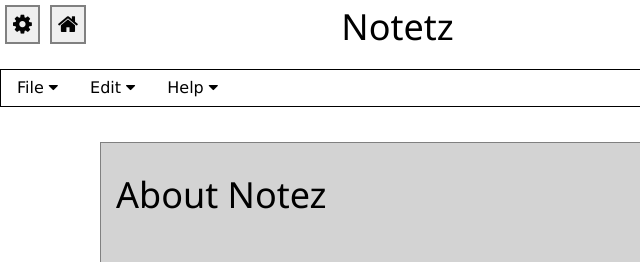
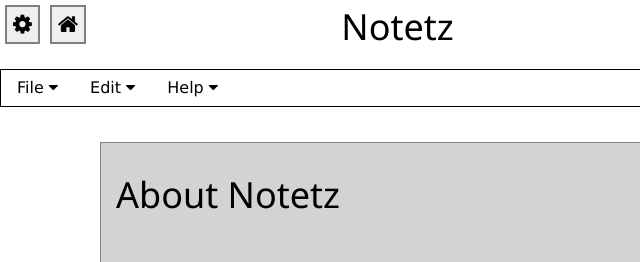
Before and after one commit to ainokai/Notetz, a plain HTML site: page aboutPage.html in a window 1280 px wide. Shown: the top 262 px of the page, 0-640 px from the left. Drawn offline with nearby package versions, Linux system fonts and the light colour scheme.

Commit message:
valmis sivu

```diff
--- a/aboutPage.html
+++ b/aboutPage.html
@@ -1,6 +1,5 @@
 <!DOCTYPE html>
 <html lang="en">
-
 
 <head>
     <meta charset="UTF-8">
@@ -13,18 +12,14 @@
 </head>
 
 <body>
-
     <header>
-
         <div class="headerLeft">
             <button class="headerButton">
                 <a href="settings.html"><i class="fa fa-gear"></i></a></button>
             <button class="headerButton">
                 <a href="index.html"><i class="fa fa-home"></i></a></button>
         </div>
-
         <h1>Notetz</h1>
-
     </header>
 
     <ul class="navbar">
@@ -61,19 +56,16 @@
                 <a href="aboutPage.html">About Notez</a>
             </div>
         </li>
-
     </ul>
 
     <div class="settings">
-        <h1>About Notez </h1>
+        <h1>About Notetz </h1>
         <br>
         <h3>Product owners</h3>
         <p>Tuomas Mattila & Veli Kivilahti</p>
         <hr>
         <h3>Developers</h3>
         <p>Aino Reinikainen & Essi Kinnunen</p>
-
-
     </div>
 
 </body>
```
